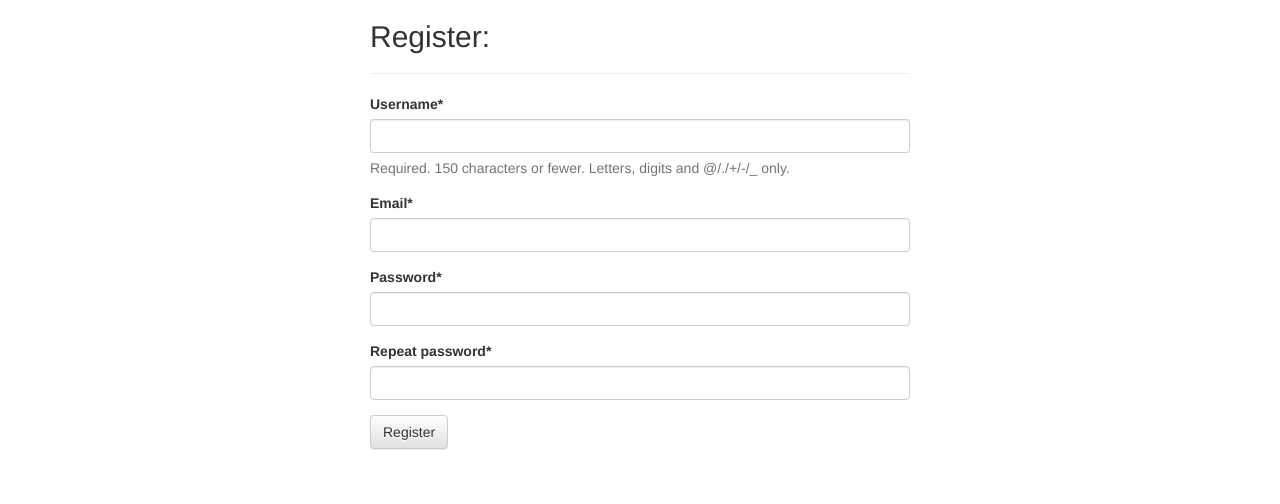
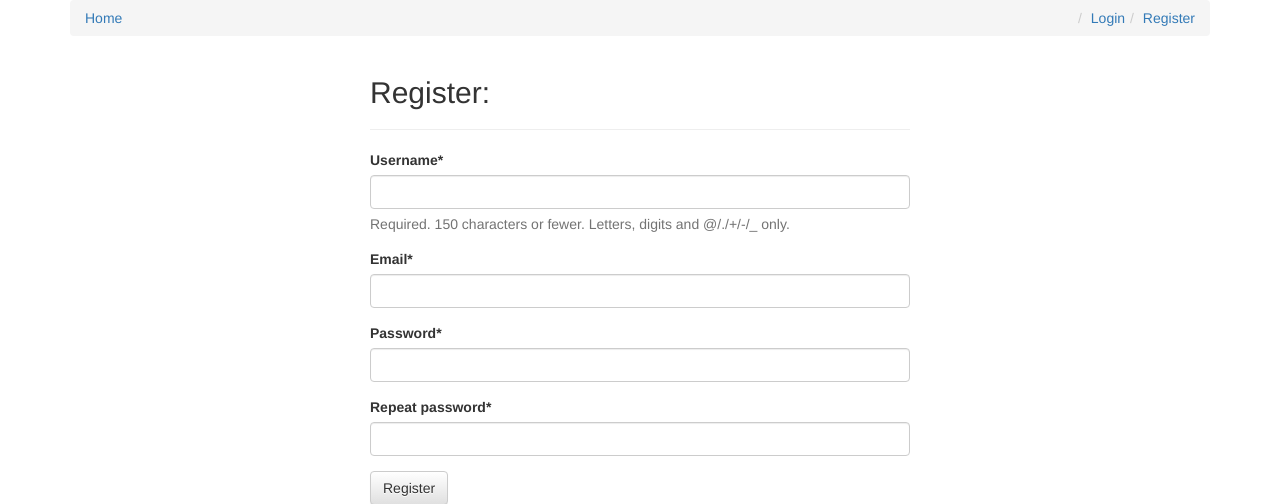
Before and after one commit to MrLokans/try_django, a Django app: page /register/ in a window 1280 px wide. Shown: the top 504 px of the page. Run offline with Django 3.2, Linux system fonts and the light colour scheme; some libraries are stand-ins or nearby versions.

Commit message:
Basic breadcrumb site navigation added. Typo in auth check in templates fixed.

```diff
--- a/trydjango19/templates/base.html
+++ b/trydjango19/templates/base.html
@@ -15,6 +15,19 @@
 
 
     <div class="container">
+        <ol class="breadcrumb menu-items">
+            <li class="menu-list-item"><a href="{% url 'posts:list' %}">Home</a></li>
+
+            {% block post_detail_link %}
+            {% endblock %}
+            {% if request.user.is_authenticated %}
+                <li class="menu-list-item pull-right"><a href="{% url 'logout' %}">Logout</a></li>
+            {% else %}
+                <li class="menu-list-item pull-right"><a href="{% url 'register' %}">Register</a></li>
+                <li class="menu-list-item pull-right"><a href="{% url 'login' %}">Login</a></li>
+            {% endif %}
+
+        </ol>
         {% block content %}
         {% endblock content %}
     </div>
--- a/trydjango19/templates/comment_thread.html
+++ b/trydjango19/templates/comment_thread.html
@@ -32,7 +32,7 @@
             {% endfor %}
         </div>
 
-    {% if request.user.is_auhenticated %}
+    {% if request.user.is_authenticated %}
     <form action="" method="POST">
         {% csrf_token %}
         {{ form |crispy }}
```
Also changed, not shown: trydjango19/templates/post_detail.html (+6 -3 lines).
